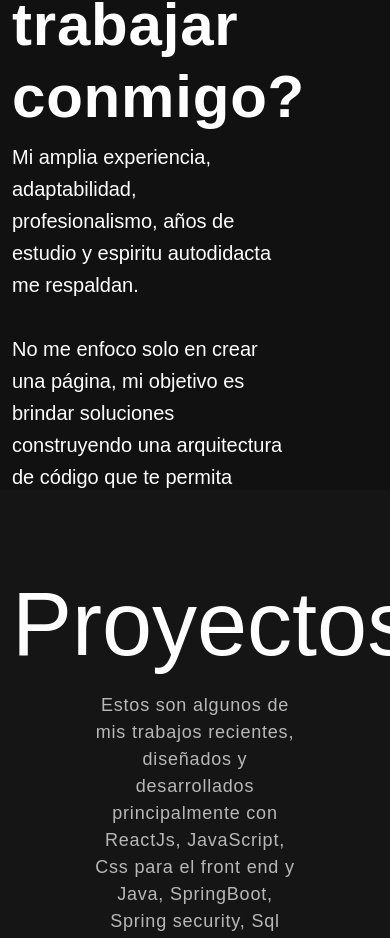
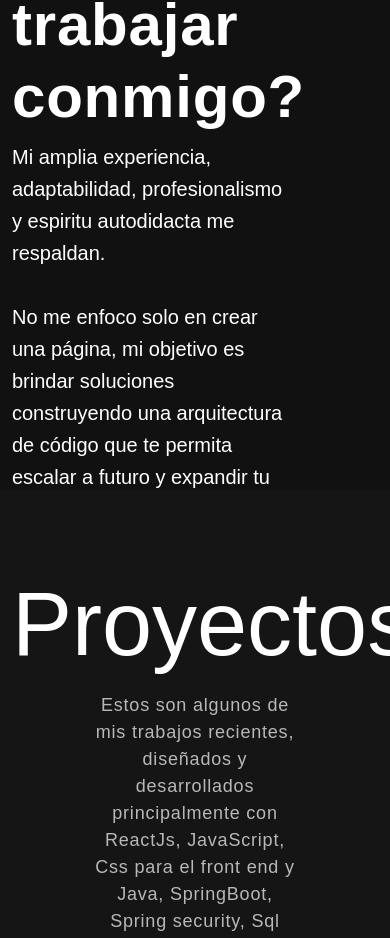
Before and after one commit to francooo32/my-portfolio, a React (Create React App) app: page / in a window 390 px wide. Shown: the part 1114-2052 px from the top of the page. Built offline with nearby package versions, Linux system fonts and the light colour scheme; a web font is replaced by a local one.

Commit message:
Added visitar button with link to vittoria automobily web page

```diff
--- a/src/components/wheelComponente/WheelDivs.js
+++ b/src/components/wheelComponente/WheelDivs.js
@@ -112,7 +112,7 @@ function WheelDivs() {
             <div id="divWheel">
                 <h1>¿Por qué trabajar conmigo?</h1>
                 <p class="animate__animated animate__flipInX">
-                Mi amplia experiencia, adaptabilidad, profesionalismo, años de estudio y espiritu autodidacta me respaldan.
+                Mi amplia experiencia, adaptabilidad, profesionalismo y espiritu autodidacta me respaldan.
                 <br/>
                 <br/>
                 No me enfoco solo en crear una página, mi objetivo es
```
